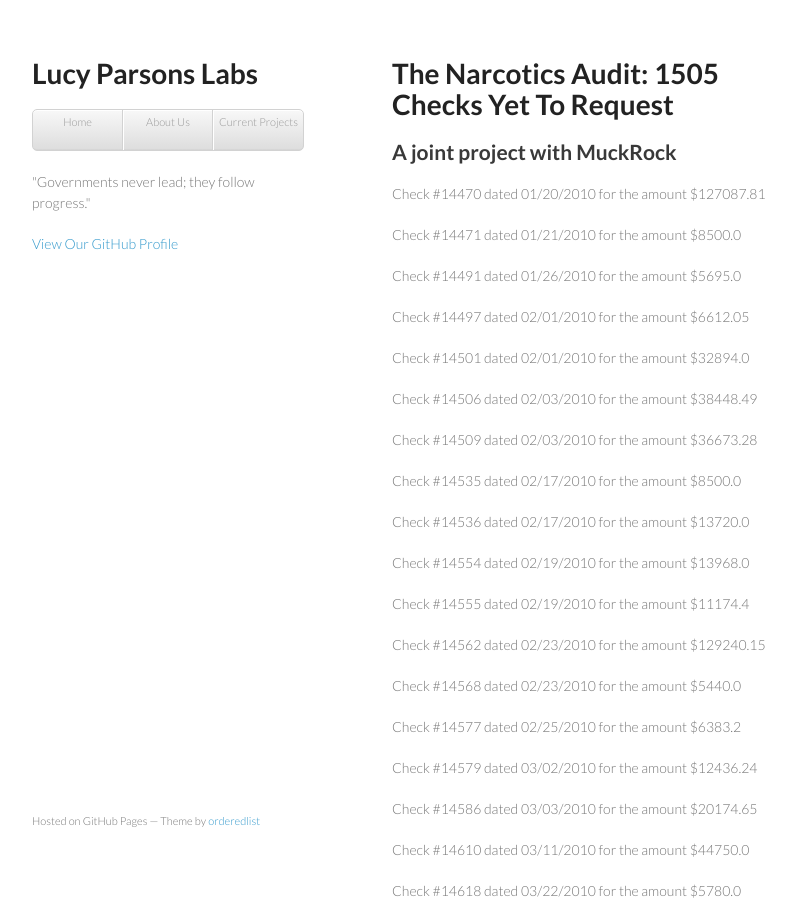
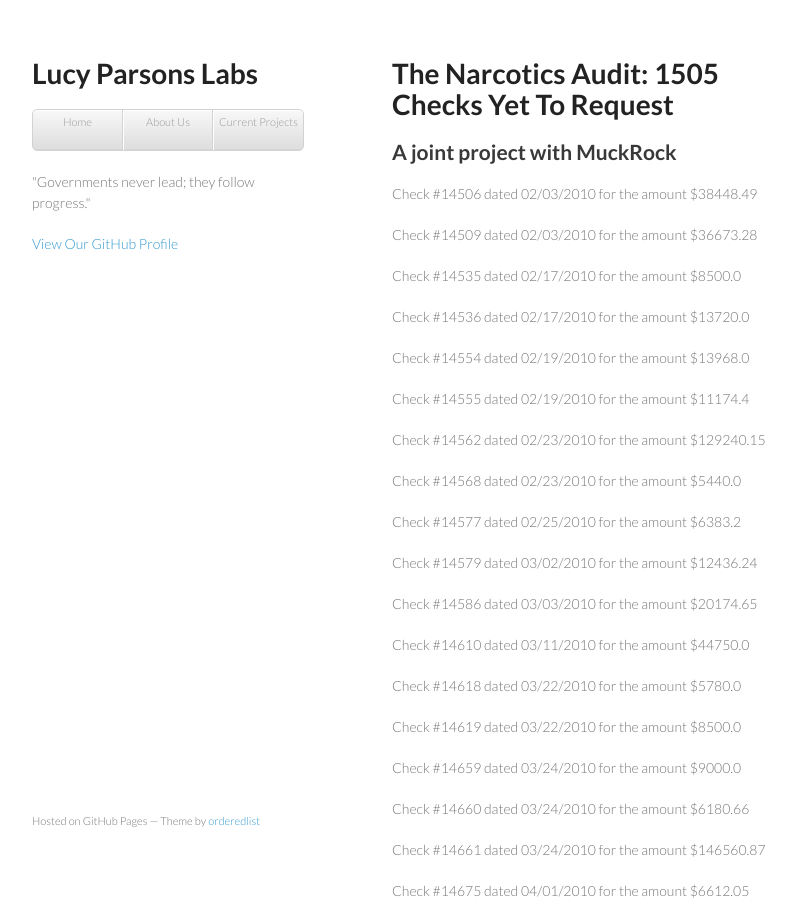
Before and after one commit to pmocek/lucyparsons.github.io, a Jekyll site: the page built from projects/checks.html, in a window 1280 px wide and 900 px high. Shown: the whole window, without its empty margins (178-974 px from the left). Built offline with Jekyll 4.4.1, drawn with Linux system fonts in a browser that asks for light colours.

Commit message:
Update checks list: remove 14470 through 14501
Via Muckrock, I
[requested](https://www.muckrock.com/foi/chicago-169/1505ml-checks-14470-through-14501-22227/)
checks 14470, 14471, 14491, 14497, and 14501 on 2015-11-02.

```diff
--- a/projects/checks.html
+++ b/projects/checks.html
@@ -6,11 +6,6 @@
       <section>
       <h1>The Narcotics Audit: 1505 <p>Checks Yet To Request</h1>
       <h2>A joint project with MuckRock</h2>
-<p>Check #14470 dated 01/20/2010 for the amount $127087.81</p>
-<p>Check #14471 dated 01/21/2010 for the amount $8500.0</p>
-<p>Check #14491 dated 01/26/2010 for the amount $5695.0</p>
-<p>Check #14497 dated 02/01/2010 for the amount $6612.05</p>
-<p>Check #14501 dated 02/01/2010 for the amount $32894.0</p>
 <p>Check #14506 dated 02/03/2010 for the amount $38448.49</p>
 <p>Check #14509 dated 02/03/2010 for the amount $36673.28</p>
 <p>Check #14535 dated 02/17/2010 for the amount $8500.0</p>
```
